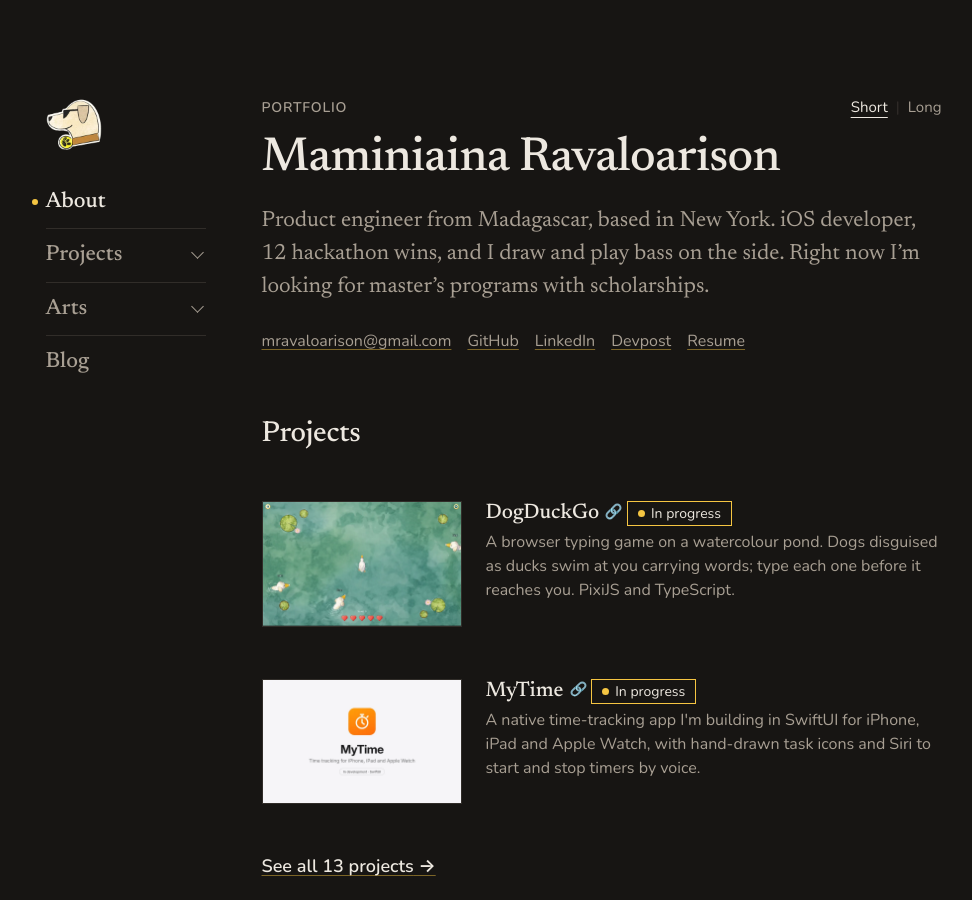
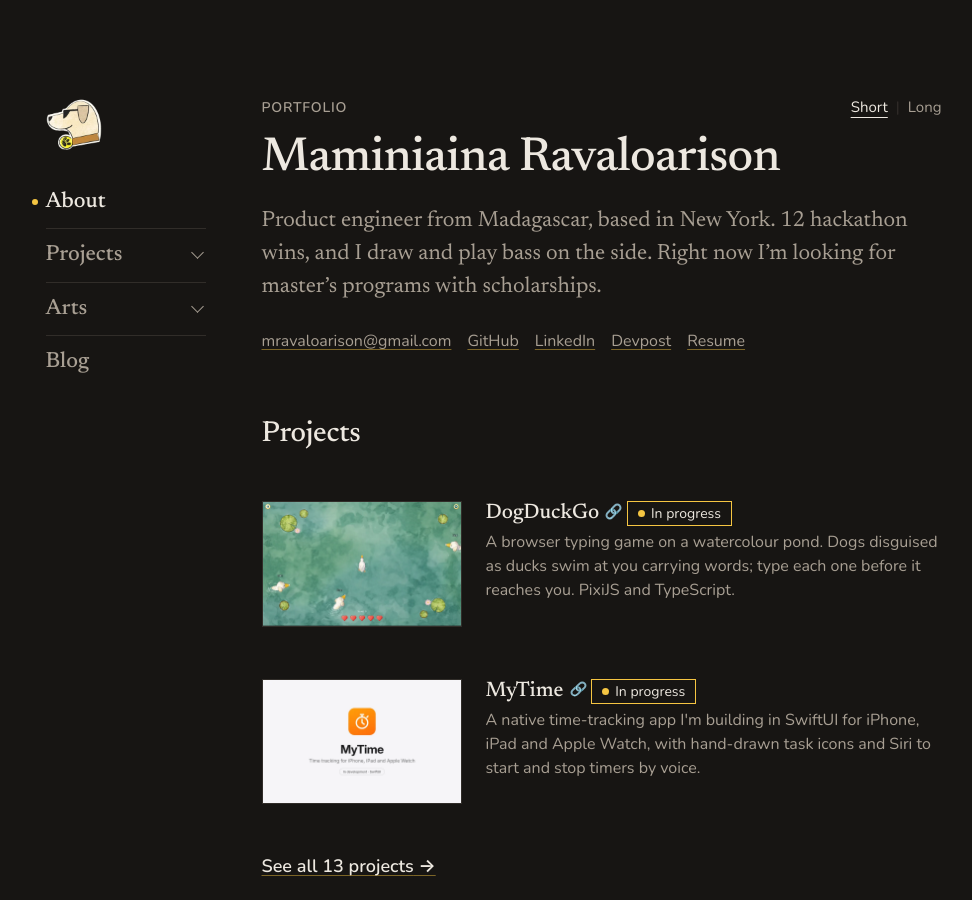
Before and after one commit to mravaloarison/mravaloarison.github.io, a Jekyll site: the page built from index.md, in a window 1280 px wide and 900 px high. Shown: the whole window, without its empty margins (127-1099 px from the left). Built offline with Jekyll 4.4.1, drawn with Linux system fonts in a browser that asks for light colours.

Commit message:
Short line and share card: take out "iOS developer"
The headline (and with it the Person description in JSON-LD and llms.txt)
and the share card now read "Product engineer ... 12 hackathon wins, and
I draw and play bass on the side."

Co-Authored-By: Claude Opus 5.5 <noreply@anthropic.com>
Claude-Session: https://claude.ai/code/session_01HxKcS5wnQzvR66vCB9wedF

```diff
--- a/_data/about.yml
+++ b/_data/about.yml
@@ -16,7 +16,7 @@
 # (CARD_LINE in scripts/make-icons.py) plus where you're from and what
 # you're looking for right now.
 headline: >-
-  Product engineer from Madagascar, based in New York. iOS developer, 12 hackathon wins, and I draw and play bass on the side. Right now I'm looking for master's programs with scholarships.
+  Product engineer from Madagascar, based in New York. 12 hackathon wins, and I draw and play bass on the side. Right now I'm looking for master's programs with scholarships.
 
 # Facts for search engines and AI assistants. Not shown on the page as-is:
 # they go into the hidden structured data (JSON-LD) and /llms.txt, which is
--- a/scripts/make-icons.py
+++ b/scripts/make-icons.py
@@ -48,8 +48,8 @@ PAPER = (247, 242, 234)        # warm paper behind the iPhone icon
 OG = ROOT / "assets" / "social" / "og-default.png"
 FONTS = ROOT / "assets" / "fonts"
 CARD_NAME = "Maminiaina Ravaloarison"
-CARD_LINE = ("Product engineer in New York. iOS developer, "
-             "12 hackathon wins, and I draw and play bass on the side.")
+CARD_LINE = ("Product engineer in New York. 12 hackathon wins, "
+             "and I draw and play bass on the side.")
 CARD_URL = "mravaloarison.github.io"
 # the site's colours (--bg, --text, --text-secondary, --accent)
 BG, TEXT, MUTED, ACCENT = (23, 21, 19), (237, 232, 224), (168, 159, 147), (245, 197, 66)
```
Also changed, not shown: CLAUDE.md (+6 -5 lines), assets/social/og-default.png.
